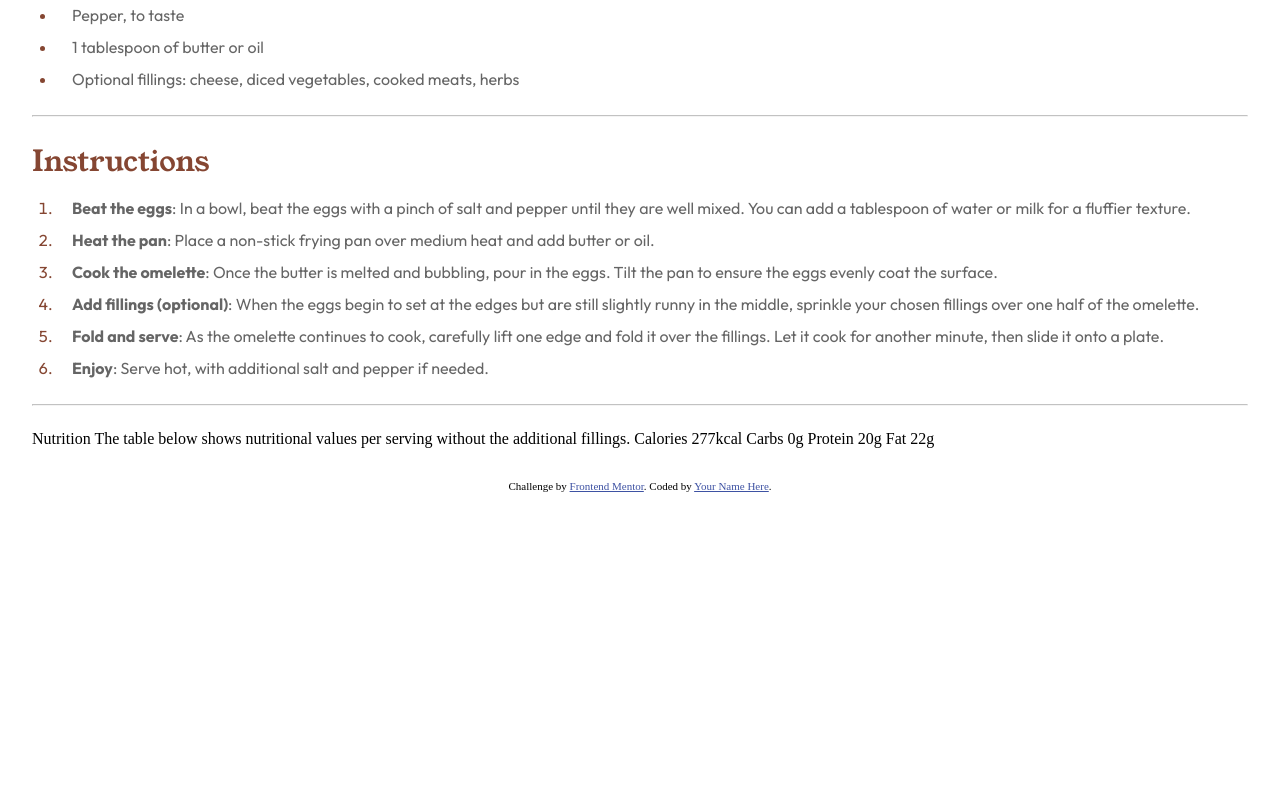
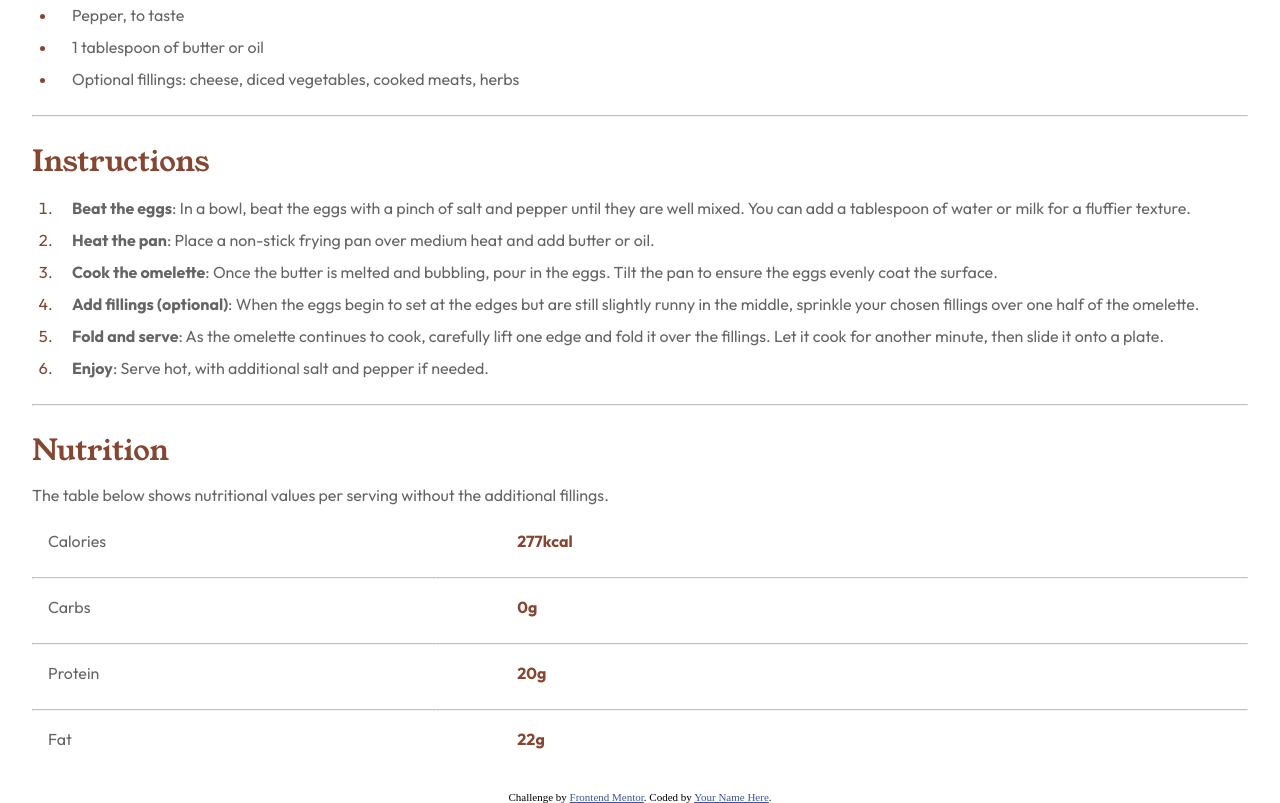
Before and after one commit to Joshdefleur/recipe-page-main, a plain HTML site: page index.html in a window 1280 px wide. Shown: the part 1061-1864 px from the top of the page. Before the commit the page ends 1553 px from the top, so only its background shows below. Drawn offline with Linux system fonts and the light colour scheme.

Commit message:
nutrition section

```diff
--- a/index.html
+++ b/index.html
@@ -119,22 +119,37 @@
     <hr>
 
 
+    <div class="nutrition">
+      <h2>Nutrition</h2>
 
-    Nutrition
+      <p style="margin-bottom: 1.5em;">The table below shows nutritional values per serving without the additional fillings.</p>
 
-    The table below shows nutritional values per serving without the additional fillings.
+      <div class="lists">
+      <ul style="flex: 0.5;" class="ull">
+        <li><p>Calories </p></li>
+        <hr class="u">
+        <li><p>Carbs</p></li>
+        <hr class="u">
+        <li><p>Protein</p></li>
+        <hr class="u">
+        <li><p>Fat</p></li>
+      </ul>
 
-    Calories
-    277kcal
+      <ul style="flex: 1;" class="ull">
+        <li><h4><span class="sp">277kcal</span></h4></li>
+        <hr class="u">
+        <li><h4><span class="sp">0g</span></h4></li>
+        <hr class="u">
+        <li><h4><span class="sp">20g</span></h4></li>
+        <hr class="u">
+        <li><h4><span class="sp">22g</span></h4></li>
+      </ul>
 
-    Carbs
-    0g
+    </div>
 
-    Protein
-    20g
+    </div>
 
-    Fat
-    22g
+
 
 
   </section>
--- a/styles.css
+++ b/styles.css
@@ -29,6 +29,11 @@ h2{
 h3{
     font-family: "Outfit", sans-serif;
     font-weight: 700;
+}
+
+h4{
+    font-size: 16px;
+    font-family: "Outfit", sans-serif;
 }
 
 img{
@@ -134,3 +139,49 @@ ol{
 }
 
 /* nutrition */
+
+
+.nutrition h2{
+    margin-bottom: 0.5em;
+}
+
+.ull{
+    list-style: none;
+    line-height: 1.5;
+}
+
+.u{
+    margin-top: 1em;
+    margin-bottom: 1em;
+}
+
+.sp{
+    margin-left: 5em;
+    font-weight: bold;
+    color: rgba(133, 70, 50, 1);
+}
+
+.ull li{
+    display: flex;
+}
+
+.lists{
+    display: flex;
+}
+
+li h4{
+    margin-bottom: 0.5em;
+}
+
+
+
+
+/*<ul class="ull">
+<li><p>Calories </p><h4><span class="sp">277kcal</span></h4></li>
+<hr class="u">
+<li><p>Carbs</p><h4><span class="sp">0g</span></h4></li>
+<hr class="u">
+<li><p>Protein</p><h4><span class="sp">20g</span></h4></li>
+<hr class="u">
+<li><p>Fat</p><h4><span class="sp">22g</span></h4></li>
+</ul> */
```
